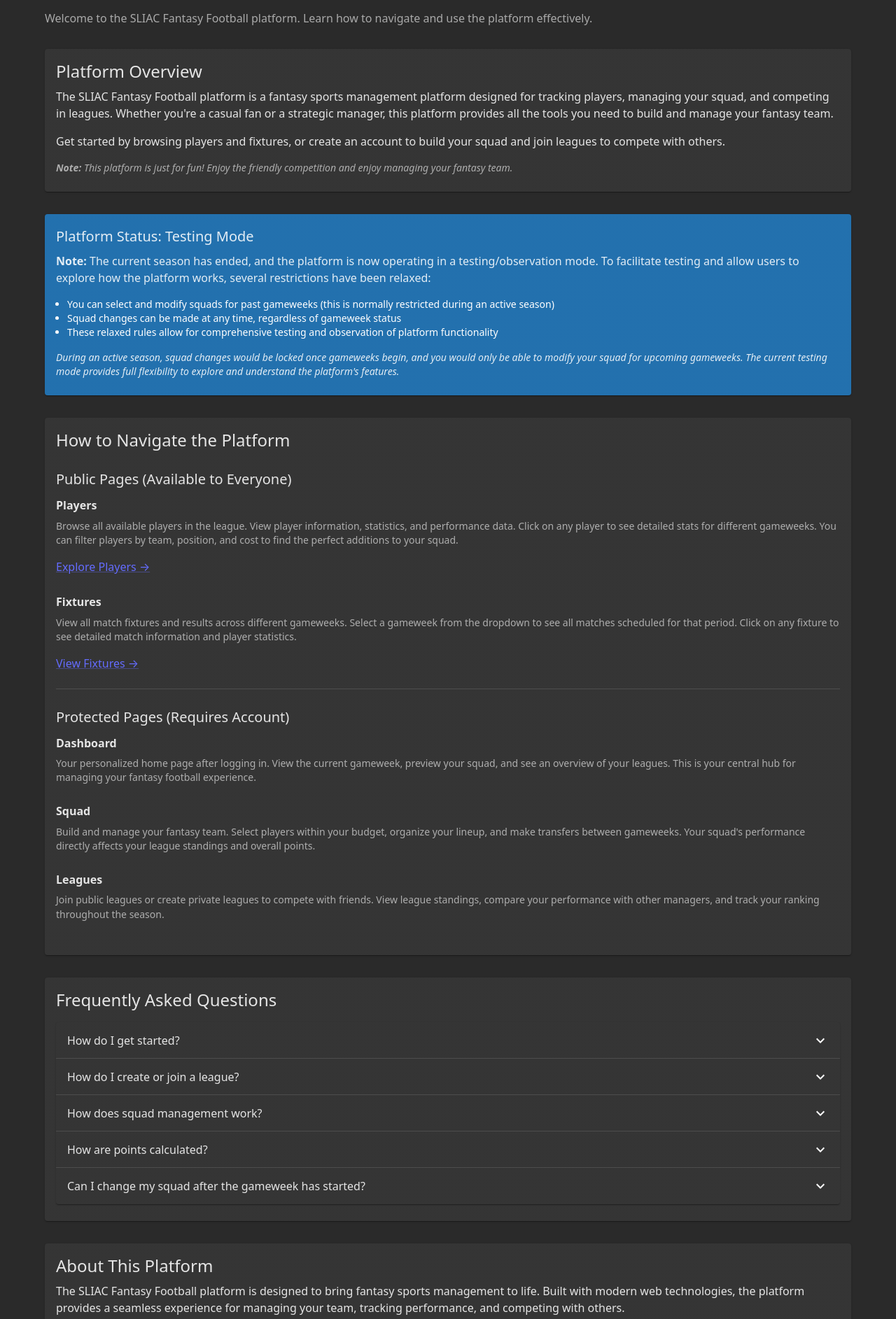
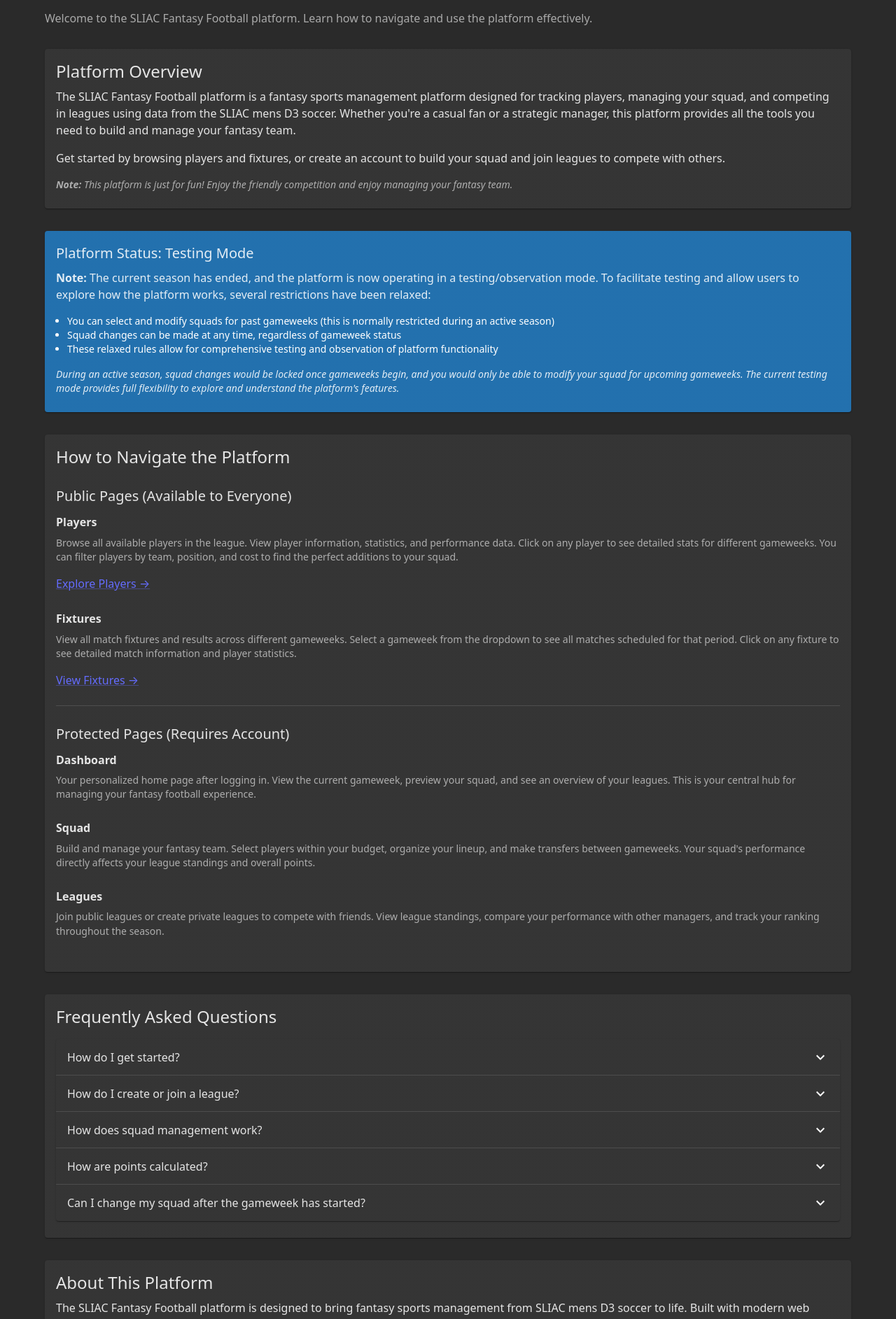
Before and after one commit to kb11031207/Client, a React (Vite) app: page /Client/about in a window 1280 px wide. Shown: the part 160-2045 px from the top of the page at 70% size. Built offline with nearby package versions, Linux system fonts and the light colour scheme; no server answers.

Commit message:
Update AboutPage.tsx

```diff
--- a/src/pages/AboutPage.tsx
+++ b/src/pages/AboutPage.tsx
@@ -40,7 +40,7 @@
           </Typography>
           <Typography variant="body1" paragraph>
             The SLIAC Fantasy Football platform is a fantasy sports management platform designed for
-            tracking players, managing your squad, and competing in leagues. Whether you're a casual fan or a
+            tracking players, managing your squad, and competing in leagues using data from the SLIAC mens D3 soccer. Whether you're a casual fan or a
             strategic manager, this platform provides all the tools you need to build and manage your fantasy team.
           </Typography>
           <Typography variant="body1" paragraph>
@@ -315,7 +315,7 @@
             About This Platform
           </Typography>
           <Typography variant="body1" paragraph>
-            The SLIAC Fantasy Football platform is designed to bring fantasy sports management to life.
+            The SLIAC Fantasy Football platform is designed to bring fantasy sports management from SLIAC mens D3 soccer to life.
             Built with modern web technologies, the platform provides a seamless experience for managing
             your team, tracking performance, and competing with others.
           </Typography>
```
